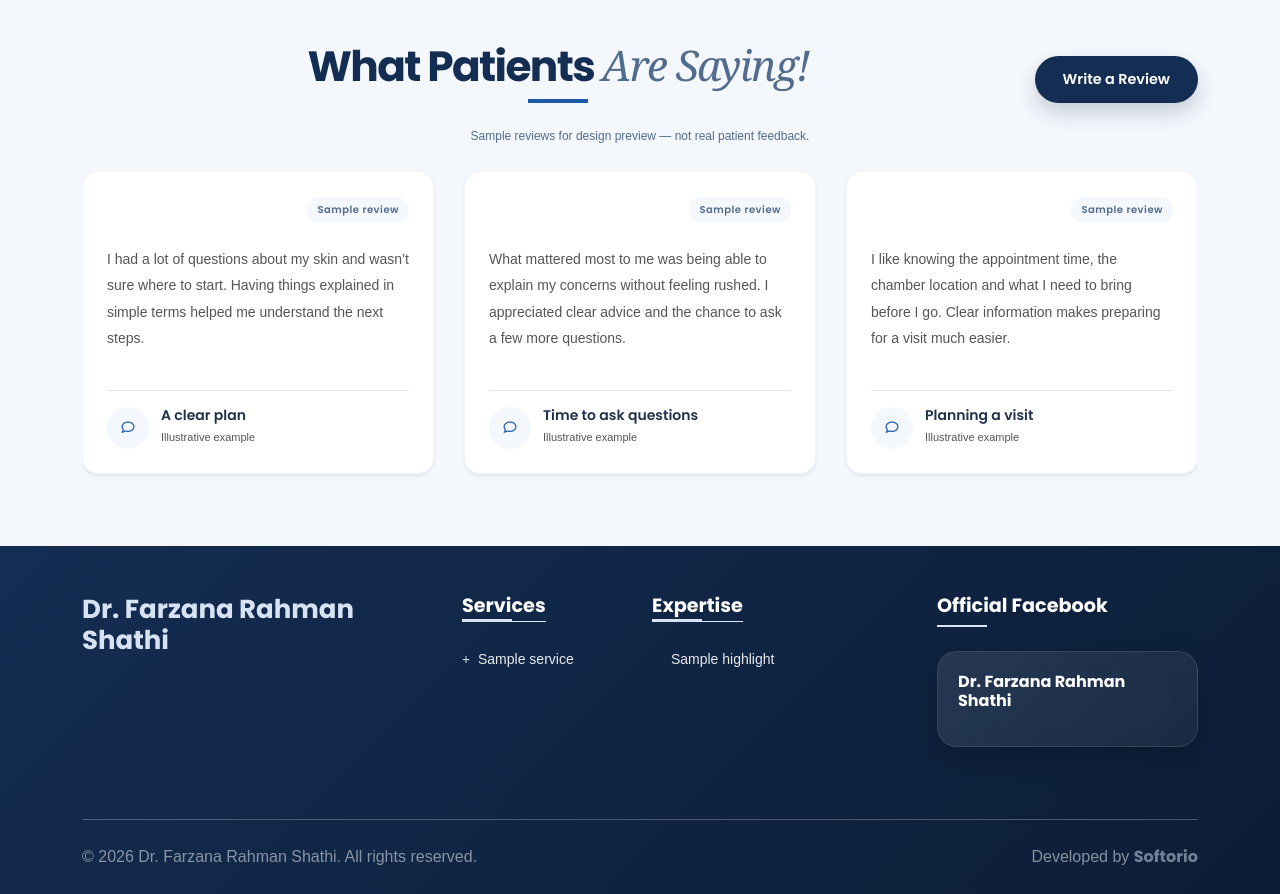
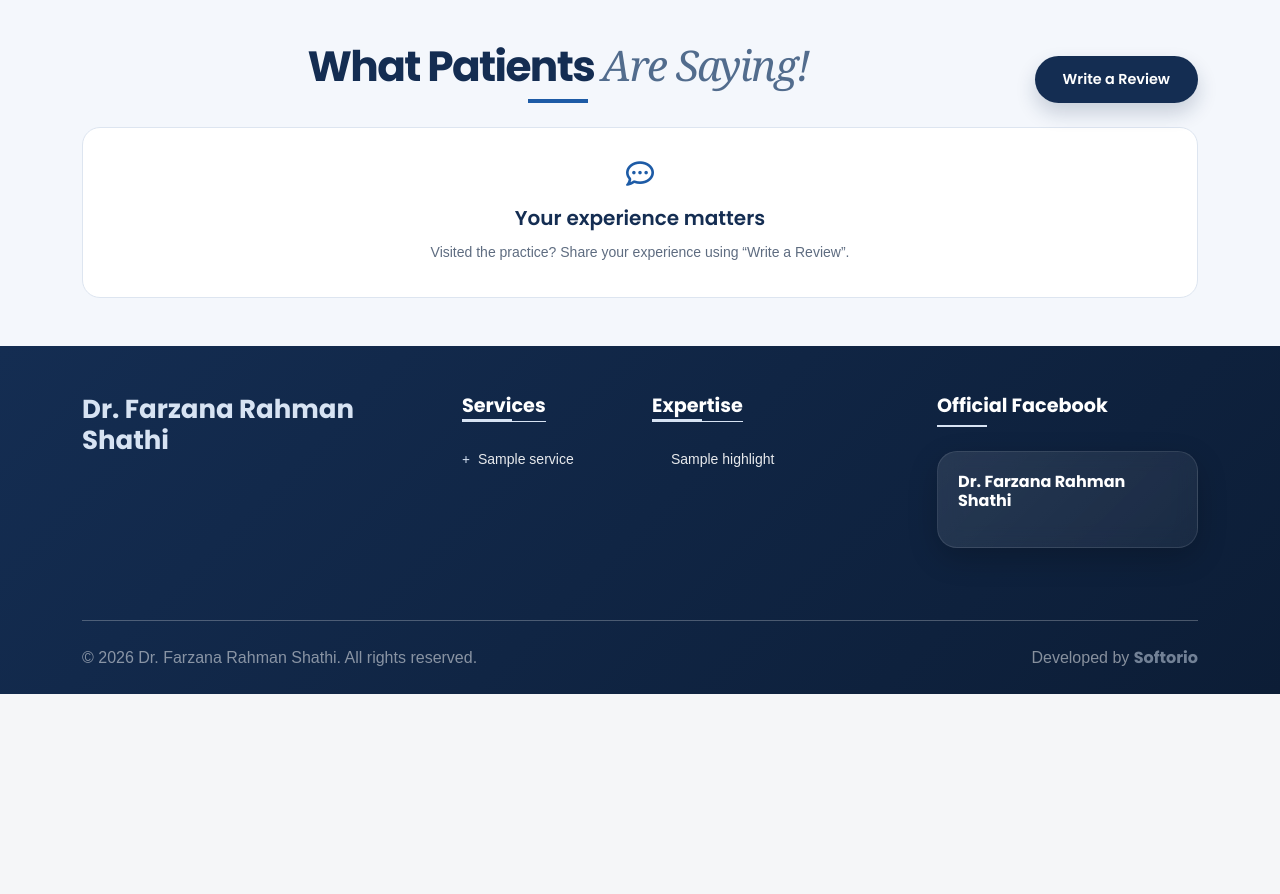
Before and after one commit to arifbillahcse/dr-profile1, a Laravel app: page / in a window 1280 px wide. Shown: the part 4276-5170 px from the top of the page. After the commit the page ends 4970 px from the top, so only its background shows below. Run offline with Laravel 12, Linux system fonts and the light colour scheme; data comes from the database, SQL or seed files in the repository; tables that the repository leaves empty hold one stand-in row (values such as "Sample post"); some libraries are stand-ins or nearby versions; some web fonts are replaced.

Commit message:
Show submitted reviewer names and disable public sample reviews

```diff
--- a/backend/config/website.php
+++ b/backend/config/website.php
@@ -1,7 +1,7 @@
 <?php
 
 return [
-    'show_demo_reviews' => true,
+    'show_demo_reviews' => false,
     'manifest' => database_path('seeders/data/farzana-shathi.json'),
     'seed_assets' => database_path('seeders/assets'),
 ];
--- a/backend/public/site/css/site.css
+++ b/backend/public/site/css/site.css
@@ -19,7 +19,16 @@ body { overflow-x: clip; max-width: 100%; }
 .review-trap { position: absolute; left: -10000px; width: 1px; height: 1px; overflow: hidden; }
 #reviewModal { overflow-wrap: anywhere; }
 #reviews { scroll-margin-top: 100px; }
-.review-card > p { white-space: pre-line; overflow-wrap: anywhere; }
+.review-card > p { white-space: pre-line; overflow-wrap: anywhere; height: auto; overflow: visible; }
+.review-author { display: flex; align-items: center; gap: 12px; margin-top: auto; padding-top: 16px; border-top: 1px solid var(--brand-border); }
+.review-author>div { min-width: 0; overflow-wrap: anywhere; }
+.review-author h6 { font-size: 14px; }
+.review-author small { font-size: 11px; }
+.review-avatar { display: grid; place-items: center; width: 42px; height: 42px; flex-shrink: 0; border-radius: 50%; background: var(--brand-soft); color: var(--brand-secondary); font-size: 16px; font-weight: 600; }
+.review-invitation { text-align: center; padding: 32px 24px; background: #fff; border: 1px solid var(--brand-border); border-radius: 18px; }
+.review-invitation>i { font-size: 28px; color: var(--brand-secondary); }
+.review-invitation h3 { margin: 14px 0 10px; font-size: 20px; font-weight: 600; color: var(--brand-primary); }
+.review-invitation p { margin: 0; font-size: 14px; line-height: 1.8; color: var(--brand-body); }
 
 .doctor-wordmark{display:flex;align-items:center;gap:10px;color:var(--brand-primary);max-width:310px;line-height:1.2}.doctor-wordmark strong{font-size:17px;display:block}.doctor-wordmark small{font-size:10px;display:block;margin-top:5px;letter-spacing:.3px}.doctor-wordmark-symbol{font-size:30px;color:var(--brand-secondary)}.logo-box a{text-decoration:none}.luxury-mobile-canvas .doctor-wordmark{color:#fff;max-width:240px}.heroSwiper .hero-img{object-fit:contain;background:var(--brand-border)}.heroSwiperMobile .swiper-slide img{width:100%;height:auto;max-height:440px;object-fit:contain;background:var(--brand-border)}.gallery-img{object-fit:contain!important;background:var(--brand-soft)}.about-image-wrapper .main-img-card img{object-position:center top}.about-image-wrapper .row>.col-6:first-child .img-hover-card:empty{display:none}@media(max-width:575px){.doctor-wordmark{max-width:235px;gap:7px}.doctor-wordmark strong{font-size:14px}.doctor-wordmark small{font-size:9px}.doctor-wordmark-symbol{font-size:25px}}
 
--- a/backend/resources/views/public/home.blade.php
+++ b/backend/resources/views/public/home.blade.php
@@ -523,6 +523,13 @@
         </div>
 
         @if(session('review_submitted'))<div class="alert alert-success mt-4" role="status">Thank you. Your review has been received and is awaiting approval.</div>@endif
+        @if($reviews->isEmpty() && !config('website.show_demo_reviews'))
+        <div class="review-invitation mt-4">
+            <i class="far fa-comment-dots" aria-hidden="true"></i>
+            <h3>Your experience matters</h3>
+            <p>Visited the practice? Share your experience using “Write a Review”.</p>
+        </div>
+        @else
         @if($reviews->isEmpty() && config('website.show_demo_reviews'))<p class="demo-review-notice mt-4 mb-0">Sample reviews for design preview — not real patient feedback.</p>@endif
         <div class="py-4 swiper mySwiper">
             <div class="swiper-wrapper">
@@ -531,11 +538,12 @@
                             <div class="mb-3 quote-icon"><i class="opacity-25 fas fa-quote-left text-success fa-2x"></i>
                             </div>
                             <p class="mb-4 text-muted small">{{ $review->message }}</p>
-                            <div class="mb-3 stars text-warning">@for($star=0;$star < ($review->rating ?? 5);$star++)<i class="fas fa-star"></i>@endfor</div>
-                            <div class="d-flex align-items-center">
+                            @if($review->rating)<div class="mb-3 stars text-warning" aria-label="{{ $review->rating }} out of 5 stars">@for($star=0;$star < $review->rating;$star++)<i class="fas fa-star" aria-hidden="true"></i>@endfor</div>@endif
+                            <div class="review-author">
+                                <span class="review-avatar" aria-hidden="true">{{ mb_strtoupper(mb_substr(trim($review->name), 0, 1)) }}</span>
                                 <div>
                                     <h6 class="m-0 fw-bold">{{ $review->name }}</h6>
-                                    <small class="text-muted">{{ $review->workplace }}</small>
+                                    @if($review->workplace)<small class="text-muted">{{ $review->workplace }}</small>@endif
                                 </div>
                             </div>
                         </div>
@@ -545,6 +553,7 @@
                             </div>
             <div class="mt-5 swiper-pagination"></div>
         </div>
+        @endif
     </div>
 </section>
 
```
Also changed, not shown: backend/tests/Feature/PublicWebsiteTest.php (+11 -0 lines).
